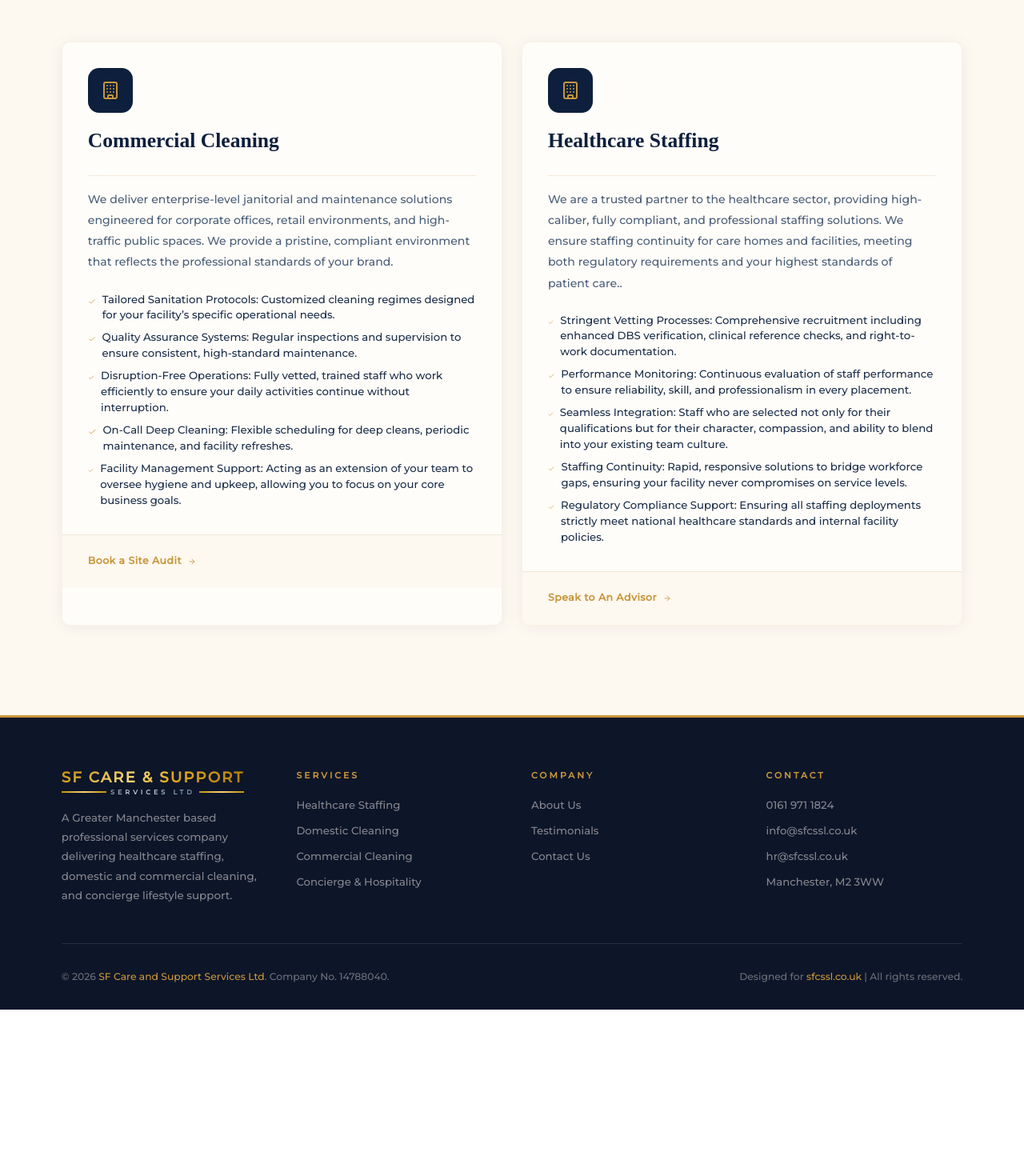
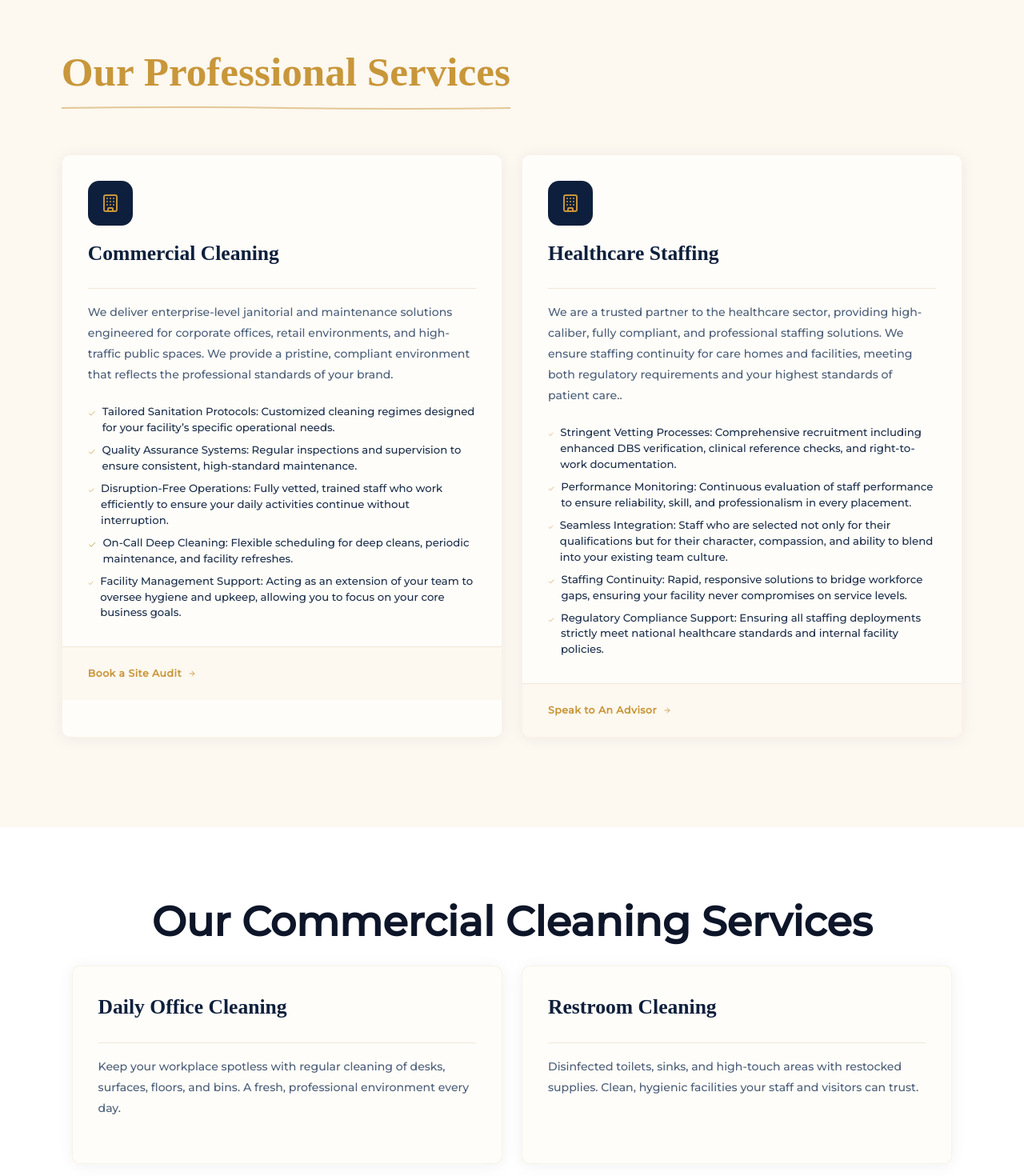
Before and after one commit to theNubiadev/sfcssl, a Next.js app: page /professional in a window 1280 px wide. Shown: the part 860-2330 px from the top of the page at 80% size. Before the commit the page ends 2122 px from the top, so only its background shows below. Built offline with nearby package versions, Linux system fonts and the light colour scheme.

Commit message:
feat: Add detailed descriptions for private and professional cleaning services

```diff
--- a/app/page.tsx
+++ b/app/page.tsx
@@ -176,14 +176,12 @@ const servicesList = [
     tag: "Keep your home fresh, tidy and stress-free with our regular, one-off and specialist cleaning services.",
     title: "Domestic Cleaning",
     link: "Learn More",
-    image: "",
     address: "/private",
   },
   {
     tag: "Professional cleans for offices, schools and retail spaces, delivered with care and attention to detail.",
     title: "Commercial Cleaning",
     link: "Learn More",
-    image: "",
     address: "/professional",
   },
 ];
--- a/app/private/page.tsx
+++ b/app/private/page.tsx
@@ -67,6 +67,37 @@ export default function Private() {
       note: "",
     },
   ];
+
+
+  const render = [
+    {
+      text: "Regular Home Cleans",
+      summary:
+        "Enjoy a consistently fresh home with weekly or fortnightly visits. We’ll keep every room spotless so you can focus on what matters.",
+      image: "",
+    },
+     {
+      text: "Laundry & Ironing",
+      summary:
+        "From everyday washing to neatly pressed clothes, our team can take the hassle out of household chores..",
+      image: "",
+    },
+    {
+      text: "Deep Cleans",
+      summary:
+        "A full top-to-bottom clean that tackles hidden dirt and hard-to-reach areas. Perfect for seasonal refreshes or moving house.",
+      image: "",
+    },
+    {
+    text: "Dry Cleaning",
+    summary: "Convenient pick-up and return service for your freshly dry cleaned garments, saving you time and effort."
+    },
+    {
+      text: "Carpet Cleaning",
+      summary: "Professional steam and extraction cleaning to remove dirt, stains, and allergens - restoring carpets to their best."
+    }
+
+  ];
   return (
     <>
       <Navbar />
@@ -101,9 +132,7 @@ export default function Private() {
             <h1 className="font-mont text-[clamp(2.6rem,5vw,4.5rem)] font-bold leading-[1.1] text-white mb-6 tracking-tight">
               Professional
               <span className="relative inline-block">
-                <span className="text-[#c8973a]">
-                  Private Cleaning
-                </span>
+                <span className="text-[#c8973a]">Private Cleaning</span>
                 {/* underline accent */}
                 <svg
                   className="absolute -bottom-2 left-0 w-full"
@@ -125,7 +154,11 @@ export default function Private() {
             </h1>
 
             <p className="text-[1rem] font-mont text-white/65 leading-[1.9] max-w-100 mb-10">
-              SF Care and Support Services provide a meticulous, reliable, and trustworthy approach to home maintenance. We act as your dedicated personal partner, providing high-touch, bespoke support designed to handle the complexities of daily life whether personal or professional with discretion and precision.
+              SF Care and Support Services provide a meticulous, reliable, and
+              trustworthy approach to home maintenance. We act as your dedicated
+              personal partner, providing high-touch, bespoke support designed
+              to handle the complexities of daily life whether personal or
+              professional with discretion and precision.
             </p>
 
             <div className="flex flex-wrap gap-4 mb-10">
@@ -183,11 +216,10 @@ export default function Private() {
       </section>
 
       <section className="px-[6%] py-28 bg-[#fdf8f0]">
-
         <div className="justtify-center align-center mb-16">
           <h2>
             <span className="relative inline-block">
-                <span className="text-[#c8973a]">
+              <span className="text-[#c8973a] align-center text-[clamp(2rem,4vw,3.2rem)] font-bold  mb-4">
                 Our Private Household Services
               </span>
               {/* underline accent */}
@@ -208,7 +240,6 @@ export default function Private() {
                 />
               </svg>
             </span>
-
           </h2>
         </div>
         <div className="grid md:grid-cols-2 gap-6">
@@ -257,6 +288,35 @@ export default function Private() {
             );
           })}
         </div>
+
+
+              <div className="px-6 lg:px-[7%] py-20">
+        <h2 className=" text-center font-mont text-[clamp(2rem,4vw,3.2rem)] font-bold text-main mb-4">
+          Our Commercial Cleaning Services
+        </h2>
+        <div className="grid md:grid-cols-2 gap-6">
+          {render.map((render) => {
+            return (
+              <div
+                className="rounded-lg bg-[#fffdf9]  overflow-hidden border border-[#c8973a]/10 shadow-[0_2px_20px_rgba(13,31,60,0.06)] hover:-translate-y-2 hover:shadow-[0_20px_50px_rgba(13,31,60,0.12)] transition-all duration-300"
+                key={render.text}
+              >
+                <div className="p-8 pb-6 relative">
+                  <h3 className="font-mont) text-[1.6rem] font-bold text-[#0d1f3c]">
+                    {render.text}
+                  </h3>
+                </div>
+
+                <div className="px-8 pb-8">
+                  <p className="font-mont text-[0.88rem] text-[#4a5e78] leading-[1.85] border-t border-[#f0e8d8] pt-4 mb-6">
+                    {render.summary}
+                  </p>
+                </div>
+              </div>
+            );
+          })}
+        </div>
+      </div>
       </section>
       <Footer />
     </>
--- a/app/professional/page.tsx
+++ b/app/professional/page.tsx
@@ -69,6 +69,27 @@ export default function Professional() {
       note: "",
     },
   ];
+
+  const render = [
+    {
+      text: "Daily Office Cleaning",
+      summary:
+        "Keep your workplace spotless with regular cleaning of desks, surfaces, floors, and bins. A fresh, professional environment every day.",
+      image: "",
+    },
+    {
+      text: "Restroom Cleaning",
+      summary:
+        "Disinfected toilets, sinks, and high-touch areas with restocked supplies. Clean, hygienic facilities your staff and visitors can trust.",
+      image: "",
+    },
+    {
+      text: "Breakroom Cleaning",
+      summary:
+        "Shiny countertops, clean sinks, and hygienic appliances in the shared kitchens and other staff areas.",
+      image: "",
+    },
+  ];
   return (
     <>
       <Navbar />
@@ -86,8 +107,8 @@ export default function Professional() {
         />
 
         {/* radial glows */}
-        <div className="absolute w-[700px] h-[700px] rounded-full opacity-10 bg-[#c8973a] blur-[120px] top-1/2 -right-64 -translate-y-1/2 pointer-events-none" />
-        <div className="absolute w-[400px] h-[400px] rounded-full opacity-8 bg-[#c8973a] blur-[100px] -bottom-24 left-[8%] pointer-events-none" />
+        <div className="absolute w-175 h-175 rounded-full opacity-10 bg-[#c8973a] blur-[120px] top-1/2 -right-64 -translate-y-1/2 pointer-events-none" />
+        <div className="absolute w-400 h-100 rounded-full opacity-8 bg-[#c8973a] blur-[100px] -bottom-24 left-[8%] pointer-events-none" />
 
         <div className="relative z-10 w-full px-6 lg:px-[7%] pt-36 pb-24 flex flex-col lg:flex-row items-center gap-14">
           {/* ── Left: copy ── */}
@@ -124,7 +145,7 @@ export default function Professional() {
               </span>
             </h1>
 
-            <p className="text-[1rem] font-mont text-white/65 leading-[1.9] max-w-[480px] mb-10">
+            <p className="text-[1rem] font-mont text-white/65 leading-[1.9] max-w-120 mb-10">
               SF Care and Support Services offers reliable daily cleans,
               specialist deep cleans with tailored services for offices, schools
               and businesses.
@@ -176,7 +197,7 @@ export default function Professional() {
               <Image
                 src={Hero}
                 alt="SF Care team"
-                className="relative z-10 w-full max-w-[420px] lg:max-w-[500px] object-contain drop-shadow-2xl"
+                className="relative z-10 w-full max-w-105 lg:max-w-125 object-contain drop-shadow-2xl"
                 priority
               />
             </div>
@@ -185,6 +206,33 @@ export default function Professional() {
       </section>
 
       <section className="px-[6%] py-28 bg-[#fdf8f0]">
+
+           <div className="justtify-center align-center mb-16">
+          <h2>
+            <span className="relative inline-block">
+              <span className="text-[#c8973a] align-center text-[clamp(2rem,4vw,3.2rem)] font-bold  mb-4">
+                Our Professional Services
+              </span>
+              {/* underline accent */}
+              <svg
+                className="absolute -bottom-2 left-0 w-full"
+                height="4"
+                viewBox="0 0 300 4"
+                fill="none"
+                xmlns="http://www.w3.org/2000/svg"
+                preserveAspectRatio="none"
+              >
+                <path
+                  d="M0 2 Q75 0 150 2 Q225 4 300 2"
+                  stroke="#c8973a"
+                  strokeWidth="2"
+                  strokeOpacity="0.5"
+                  fill="none"
+                />
+              </svg>
+            </span>
+          </h2>
+        </div>
         <div className="grid md:grid-cols-2 gap-6">
           {services.map((services) => {
             const Icon = services.icon;
@@ -232,6 +280,34 @@ export default function Professional() {
           })}
         </div>
       </section>
+
+      <div className="px-6 lg:px-[7%] py-20">
+        <h2 className=" text-center font-mont text-[clamp(2rem,4vw,3.2rem)] font-bold text-main mb-4">
+          Our Commercial Cleaning Services
+        </h2>
+        <div className="grid md:grid-cols-2 gap-6">
+          {render.map((render) => {
+            return (
+              <div
+                className="rounded-lg bg-[#fffdf9]  overflow-hidden border border-[#c8973a]/10 shadow-[0_2px_20px_rgba(13,31,60,0.06)] hover:-translate-y-2 hover:shadow-[0_20px_50px_rgba(13,31,60,0.12)] transition-all duration-300"
+                key={render.text}
+              >
+                <div className="p-8 pb-6 relative">
+                  <h3 className="font-mont) text-[1.6rem] font-bold text-[#0d1f3c]">
+                    {render.text}
+                  </h3>
+                </div>
+
+                <div className="px-8 pb-8">
+                  <p className="font-mont text-[0.88rem] text-[#4a5e78] leading-[1.85] border-t border-[#f0e8d8] pt-4 mb-6">
+                    {render.summary}
+                  </p>
+                </div>
+              </div>
+            );
+          })}
+        </div>
+      </div>
       <Footer />
     </>
   );
```
Lines whose indentation alone changed are shown as unchanged.
